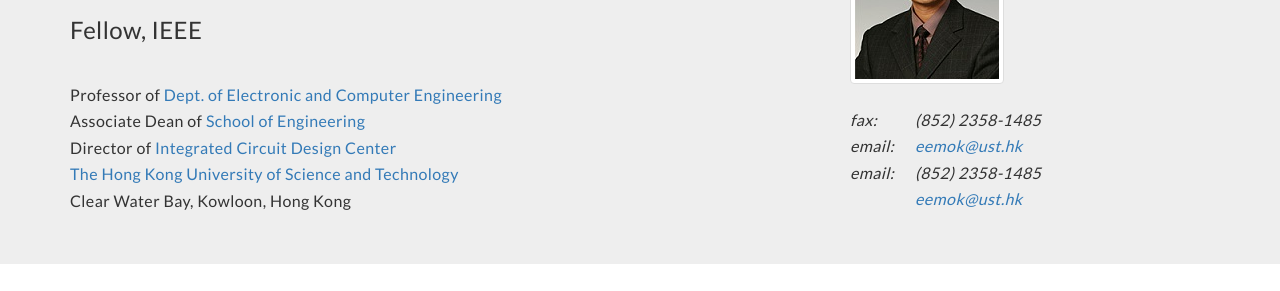
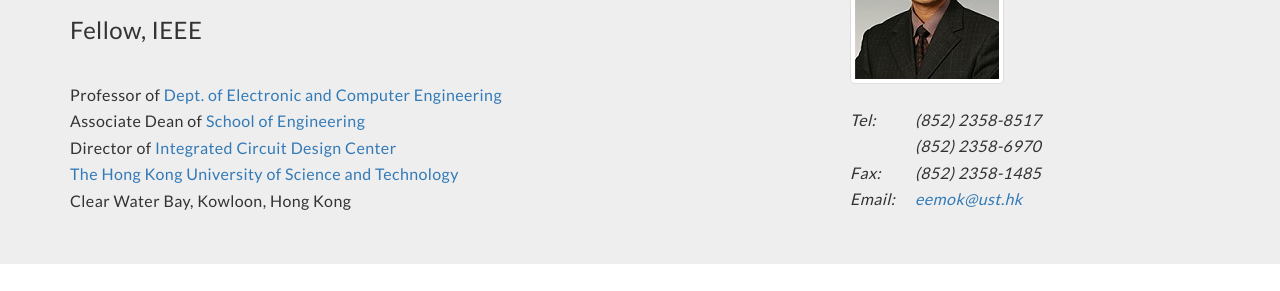
Before and after one commit to bojackchen/eemok, a plain HTML site: page patent.html in a window 1280 px wide. Shown: the part 200-491 px from the top of the page. Drawn offline with Linux system fonts and the light colour scheme.

Commit message:
jumbotron

```diff
--- a/include/jumbotron.html
+++ b/include/jumbotron.html
@@ -18,17 +18,17 @@
     <div class="col-lg-4 col-md-4 col-sm-4 col-xs-4">
       <div class="row" style="margin-top: 25px;">
         <div class="col-lg-2 col-md-3 col-sm-3 col-xs-3">
-          <p><em>fax:</em></p>
-          <p><em>email:</em></p>
+          <p><em>Tel:</em></p>
         </div>
         <div class="col-lg-10 col-md-9 col-sm-9 col-xs-9">
-          <p><em>(852) 2358-1485</em></p>
-          <p><em><a href="mailto:eemok@ust.hk">eemok@ust.hk</a></em></p>
+          <p><em>(852) 2358-8517</em></p>
+          <p><em>(852) 2358-6970</em></p>
         </div>
       </div>
       <div class="row">
         <div class="col-lg-2 col-md-3 col-sm-3 col-xs-3">
-          <p><em>email:</em></p>
+          <p><em>Fax:</em></p>
+          <p><em>Email:</em></p>
         </div>
         <div class="col-lg-10 col-md-9 col-sm-9 col-xs-9">
           <p><em>(852) 2358-1485</em></p>
```
